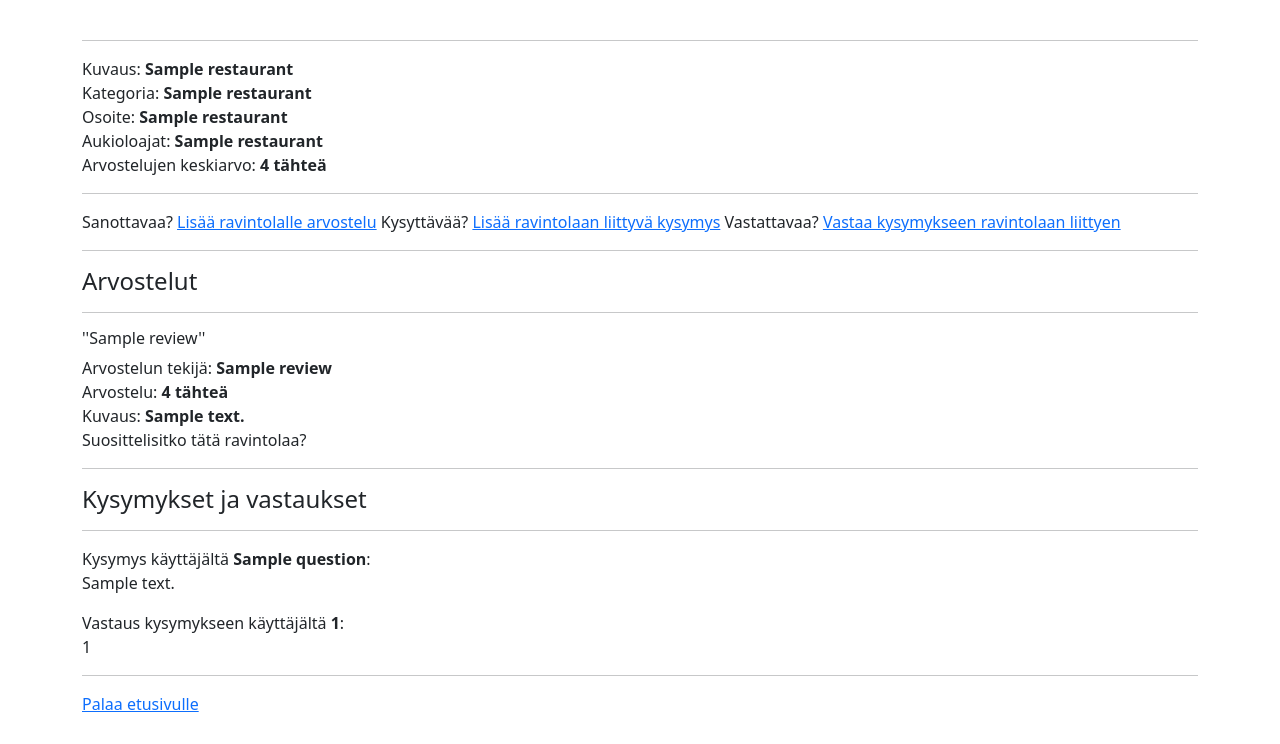
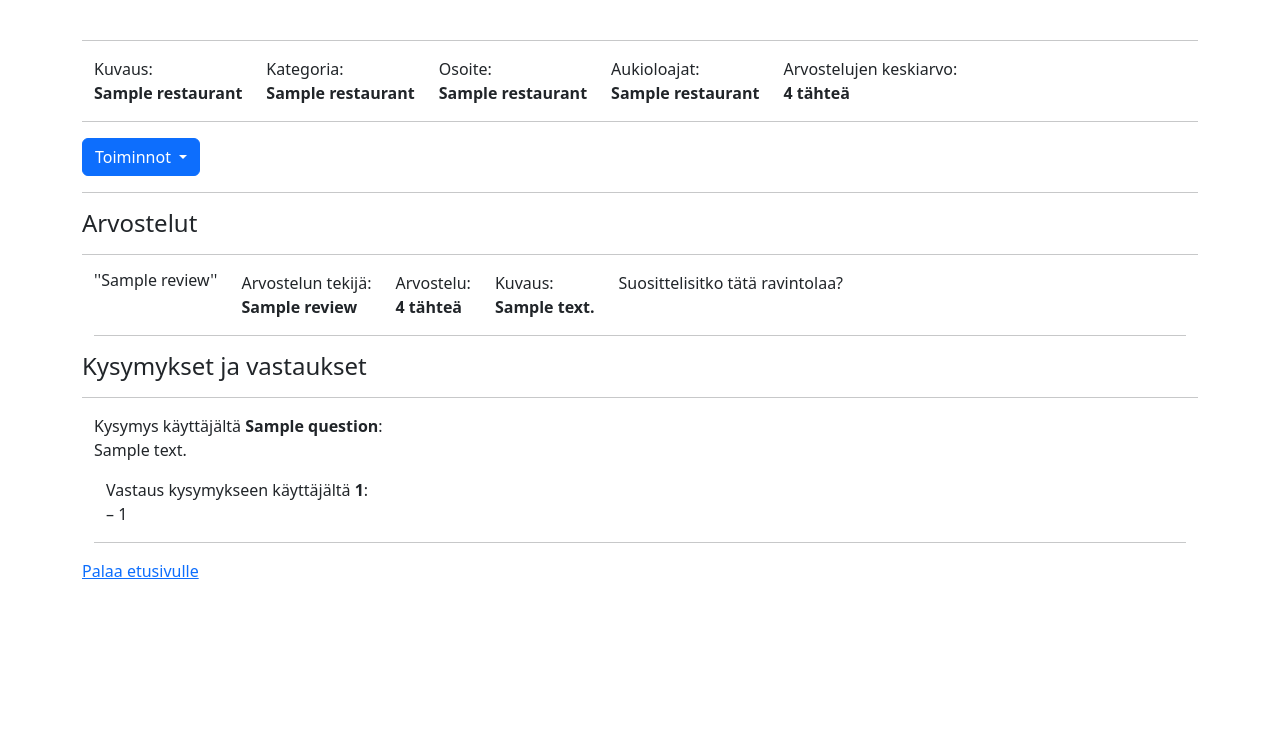
Before and after one commit to kuosaton/tsoha-ravintolasovellus, a Flask app: template templates/restaurant.html in a window 1280 px wide. Shown: the part 56-800 px from the top of the page. Run offline with Flask 3, Linux system fonts and the light colour scheme; the template is opened without the code that fills it: most values are stand-ins (such as "Sample title", 1, 10 or a date in 2020).

Commit message:
Experimenting with UI tweaks

```diff
--- a/reviews.py
+++ b/reviews.py
@@ -44,7 +44,7 @@ def get_rating_average(restaurant_id):
 	result = db.session.execute(text(sql), {"restaurant_id":restaurant_id})
 	return result.fetchone()[0]
 
-def get_reviews_made_by_user(creator_id):
+def get_user_reviews(creator_id):
 	sql = "SELECT restaurant_id, creator_name, title, description, rating, recommendation FROM reviews WHERE visible = TRUE AND creator_id = :creator_id ORDER BY rating DESC, recommendation"
 	result = db.session.execute(text(sql), {"creator_id":creator_id})
 	return result.fetchall()
--- a/routes.py
+++ b/routes.py
@@ -155,8 +155,10 @@ def view_profile():
 		username = users.get_name()
 
 		reviews_list = reviews.get_user_reviews(user_id)
+		questions_list = questions.get_user_questions(user_id)
+		answers_list = answers.get_user_answers(user_id)
 
-		return render_template("profile.html", username = username, reviews = reviews_list)
+		return render_template("profile.html", username = username, reviews = reviews_list, questions = questions_list, answers = answers_list)
 
 @app.route("/login", methods=["GET", "POST"])
 def login():
--- a/templates/layout.html
+++ b/templates/layout.html
@@ -1,4 +1,5 @@
 <!doctype html>
+
 <html lang="en">
 	<head>
 		<meta charset="utf-8">
@@ -6,14 +7,19 @@
 		<link href="https://cdn.jsdelivr.net/npm/bootstrap@5.3.3/dist/css/bootstrap.min.css" rel="stylesheet" integrity="sha384-QWTKZyjpPEjISv5WaRU9OFeRpok6YctnYmDr5pNlyT2bRjXh0JMhjY6hW+ALEwIH" crossorigin="anonymous">
 		<title>{% block title %}{% endblock %} – Ravintolasovellus</title>
 	</head>
+
 	<body>
 		<div class="container-fluid">
+
 			<nav class="navbar navbar-expand-lg bg-body-tertiary">
+
 				<a class="navbar-brand" href="/">Ravintolasovellus</a>
 				<button class="navbar-toggler" type="button" data-bs-toggle="collapse" data-bs-target="#navbarSupportedContent">
 					<span class="navbar-toggler-icon"></span>
 				</button>
+
 				<div class="collapse navbar-collapse" id="navbarSupportedContent">
+
 					<ul class="navbar-nav me-auto mb-2 mb-lg-0">
 						<li class="nav-item">
 							<a class="nav-link" href="/create">Luo ravintola</a>
@@ -28,22 +34,35 @@
 									Ylläpitäjän työkalut
 								</a>
 								<ul class="dropdown-menu">
-                                				<li><a class="dropdown-item" href="/delete_restaurant">Ravintolan poisto</a></li>
-                                				<li><a class="dropdown-item" href="/delete_review">Arvostelun poisto</a></li>
+									<li><h6 class="dropdown-header">Tarkastele ja poista luotuja kirjauksia:</h6></li>
+									<li><a class="dropdown-item" href="/delete_restaurant">Ravintolat</a></li>
+                        						<li><a class="dropdown-item" href="/delete_review">Arvostelut</a></li>
+									<li><a class="dropdown-item" href="/delete_question">Kysymykset</a></li>
+									<li><a class="dropdown-item" href="/delete_answer">Vastaukset</a></li>
 									<li><hr class="dropdown-divider"></li>
-								<li><a class="dropdown-item" href="/restore_restaurant">Poistetut ravintolat</a></li>
-                                				<li><a class="dropdown-item" href="/restore_review">Poistetut arvostelut</a></li>
+									<li><h6 class="dropdown-header">Tarkastele ja palauta poistettuja kirjauksia:</h6></li>
+									<li><a class="dropdown-item" href="/restore_restaurant">Ravintolat</a></li>
+                        						<li><a class="dropdown-item" href="/restore_review">Arvostelut</a></li>
+									<li><a class="dropdown-item" href="/restore_question">Kysymykset</a></li>
+									<li><a class="dropdown-item" href="/restore_answer">Vastaukset</a></li>
 								</ul>
                 					</li>
 						{% endif %}
+
 					</ul>
 					<span class="navbar-text">
+
 						{% if session.user_seclevel == 1 or session.user_seclevel == 2 %}
 							<div class="nav-item dropdown">
 								<a class="nav-link dropdown-toggle" href="#" role="button" data-bs-toggle="dropdown">
 									Kirjauduttu sisään käyttäjänä: <b>{{ session.user_name }}</b>
 								</a>
 								<ul class="dropdown-menu">
+									{% if session.user_seclevel == 1 %}
+										<li><h6 class="dropdown-header">Tilin tyyppi: Käyttäjä</h6></li>
+									{% elif session.user_seclevel == 2 %}
+										<li><h6 class="dropdown-header">Tilin tyyppi: Ylläpitäjä</h6></li>
+									{% endif %}
 									<li><a class="dropdown-item" href="/profile">Profiili</a></li>
 									<li><a class="dropdown-item" href="/logout">Kirjaudu ulos</a></li>
 								<ul>
@@ -51,13 +70,17 @@
 						{% else %}
         						<a class="nav-link" href="/login">Kirjaudu sisään</a>
 						{% endif %}
+
 					</span>
+				</div>
 			</nav>
+		</div>
+		<br>
 		<div class="container">
-				<br>
+
 			{% block content %}{% endblock %}
 		</div>
-		</div>
+		<br>
 		<script src="https://cdn.jsdelivr.net/npm/bootstrap@5.3.3/dist/js/bootstrap.bundle.min.js" integrity="sha384-YvpcrYf0tY3lHB60NNkmXc5s9fDVZLESaAA55NDzOxhy9GkcIdslK1eN7N6jIeHz" crossorigin="anonymous"></script>
 	</body>
 </html>
--- a/templates/restaurant.html
+++ b/templates/restaurant.html
@@ -4,111 +4,146 @@
 
 {% if restaurant[0][5] == 1 %}
 	<h2>Bucketlist-ravintola: {{ restaurant[0][0] }}</h2>
+
 {% elif restaurant[0][5] == 2 %}
 	<h2>Käyty ravintola: {{ restaurant[0][0] }}</h2>
+
 {% endif %}
 
 <hr>
 
-Kuvaus: <b>{{ restaurant[0][1] }}</b>
+<div class="container-fluid">
+	<div class="row row-cols-auto">
+		<div class="col-auto">
+			Kuvaus: <br>
+			<b>{{ restaurant[0][1] }}</b>
 			<br>
-Kategoria: <b>{{ restaurant[0][2] }}</b>
+		</div>
+		<div class="col">
+			Kategoria: <br>
+			<b>{{ restaurant[0][2] }}</b>
 			<br>
-Osoite: <b>{{ restaurant[0][3] }}</b>
+		</div>
+		<div class="col">
+			Osoite: <br>
+			<b>{{ restaurant[0][3] }}</b>
 			<br>
-Aukioloajat: <b>{{ restaurant[0][4] }}</b>
+		</div>
+		<div class="col-auto">
+			Aukioloajat: <br>
+			<b>{{ restaurant[0][4] }}</b>
 			<br>
+		</div>
 
 		{% if rating != None %}
-Arvostelujen keskiarvo: <b>{{ rating }} tähteä</b>
+			<div class="col">
+				Arvostelujen keskiarvo: <br>
+				<b>{{ rating }} tähteä</b>
 				<br>
+			</div>
 		{% endif %}
+	</div>
+</div>
 
 <hr>
 
-Sanottavaa?
+<div class="dropdown">
+	<button class="btn btn-primary dropdown-toggle" type="button" data-bs-toggle="dropdown">
+		Toiminnot
+	</button>
 
-<a href="/restaurant/{{ id }}/create_review">Lisää ravintolalle arvostelu</a>
-
-Kysyttävää?
-
-<a href="/restaurant/{{ id }}/create_question">Lisää ravintolaan liittyvä kysymys</a>
-
-Vastattavaa?
-
-<a href="/restaurant/{{ id }}/create_answer">Vastaa kysymykseen ravintolaan liittyen</a>
-
+	<ul class="dropdown-menu">
+		<li><a class="dropdown-item" href="/restaurant/{{ id }}/create_review">Kirjoita arvostelu</a></li>
+		<li><a class="dropdown-item" href="/restaurant/{{ id }}/create_question">Lisää kysymys</a></li>
+		<li><a class="dropdown-item" href="/restaurant/{{ id }}/create_answer">Vastaa kysymyksiin</a></li>
+	</ul>
+</div>
 
 <hr>
 
 <h4>Arvostelut</h4>
 
+<hr>
+
+<div class="container-fluid">
 	{% if not reviews %}
+		<p> Ravintolalla ei vielä ole yhtään arvostelua. Kokeile luoda arvostelu!</p>
 		<hr>
-<p> Ravintolalla ei vielä ole yhtään arvostelua. Kokeile luoda arvostelu!</p>
 
 	{% else %}
+
 		{% for review in reviews %}
-<hr>
+			<div class="row row-cols-auto">
+				<div class="col-auto">
 					<h6>''{{ review.title }}''</h6>
-Arvostelun tekijä: <b> {{ review.creator_name }} </b> <br>
-
-Arvostelu: <b> {{ review.rating}} tähteä</b> <br>
-
-Kuvaus: <b> {{ review.description }} </b> <br>
-
-Suosittelisitko tätä ravintolaa?
+				</div>
+				<div class="col">
+					Arvostelun tekijä: <br>
+					<b>{{ review.creator_name }}</b>
+				</div>
+				<div class="col">
+					Arvostelu: <br>
+					<b>{{ review.rating}} tähteä</b>
+				</div>
+				<div class="col-auto">
+					Kuvaus: <br>
+					<b>{{ review.description }} </b>
+				</div>
+				<div class="col">
+					Suosittelisitko tätä ravintolaa? <br>
 					{% if review.recommendation == 1 %}
 						<b> Kyllä </b>
 					{% elif review.recommendation == 2 %}
 						<b> En </b>
+
 					{% endif %}
-
-<br>
+				</div>
+			</div>
+		<hr>
 		{% endfor %}
 
 	{% endif %}
 
-<hr>
+</div>
 
 <h4>Kysymykset ja vastaukset</h4>
 
-{% if not questions %}
-<hr>
-<p> Ravintolaan liittyen ei vielä ole kysymyksiä. Olisiko sinulla? </p>
-
-{% else %}
-{% for question in questions %}
 <hr>
 
+<div class="container-fluid">
+
+{% if not questions %}
+	<p> Ravintolaan liittyen ei vielä ole kysymyksiä. Olisiko sinulla? </p>
+	<hr>
+{% else %}
+
+	{% for question in questions %}
 		Kysymys käyttäjältä  <b>{{ question.creator_name }}</b>: <br>
 		<p>  {{ question.content }} </p>
-
 
 		{% if not answers %}
 			<p> Ei vielä vastauksia. Tietäisitkö sinä? </p>
 
 		{% else %}
+
 			{% for answer in answers %}
 
 				{% if answer[0][0] == question.id %}
+					<div class="container-fluid">
 						Vastaus kysymykseen käyttäjältä <b>{{ answer[0][2] }}</b>: <br>
-<p> {{ answer[0][3] }}</p>
-
-{% else %}
-<p> Ei vielä vastauksia kysymykseen. Tietäisitkö sinä? </p>
-
+						<p> – {{ answer[0][3] }}</p>
+					</div>
 				{% endif %}
 
 			{% endfor %}
 
 		{% endif %}
-
+	<hr>
 	{% endfor %}
 
 {% endif %}
 
-<hr>
+</div>
 
 <a href="/"> Palaa etusivulle </a>
 
```
Also changed, not shown: templates/delete_answer.html (added, +31 -0 lines), templates/delete_question.html (added, +31 -0 lines), templates/index.html (+36 -12 lines), templates/profile.html (+28 -0 lines), templates/restore_answer.html (added, +34 -0 lines), templates/restore_question.html (added, +29 -0 lines). Lines whose indentation alone changed are shown as unchanged.
